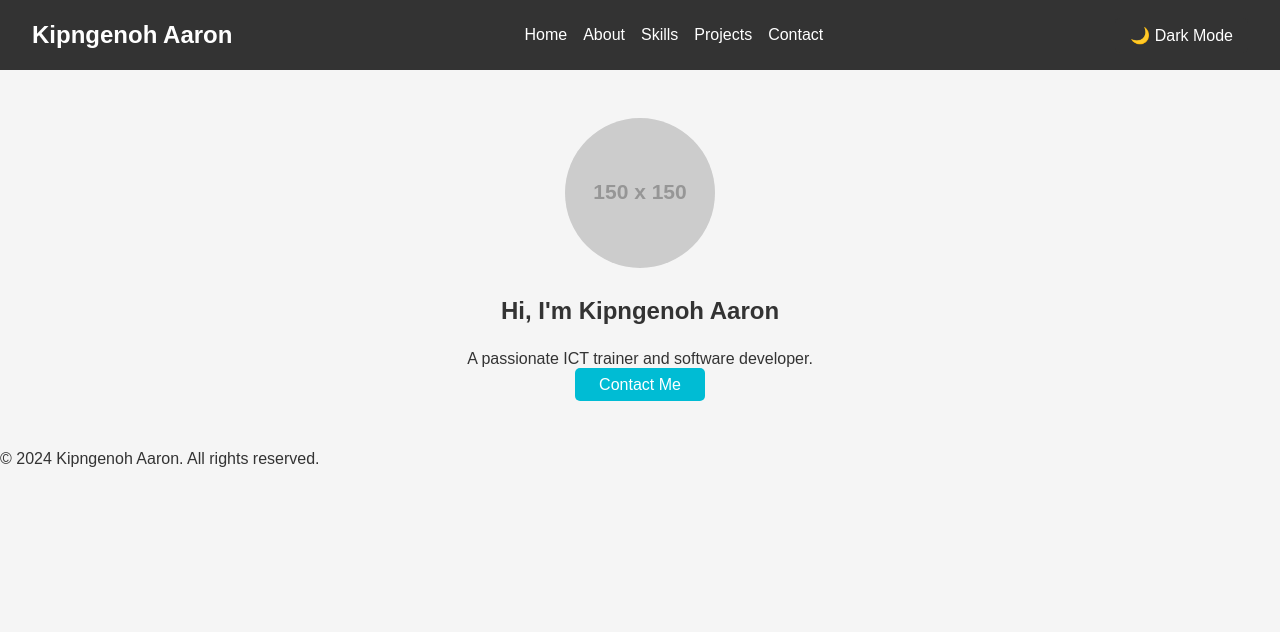
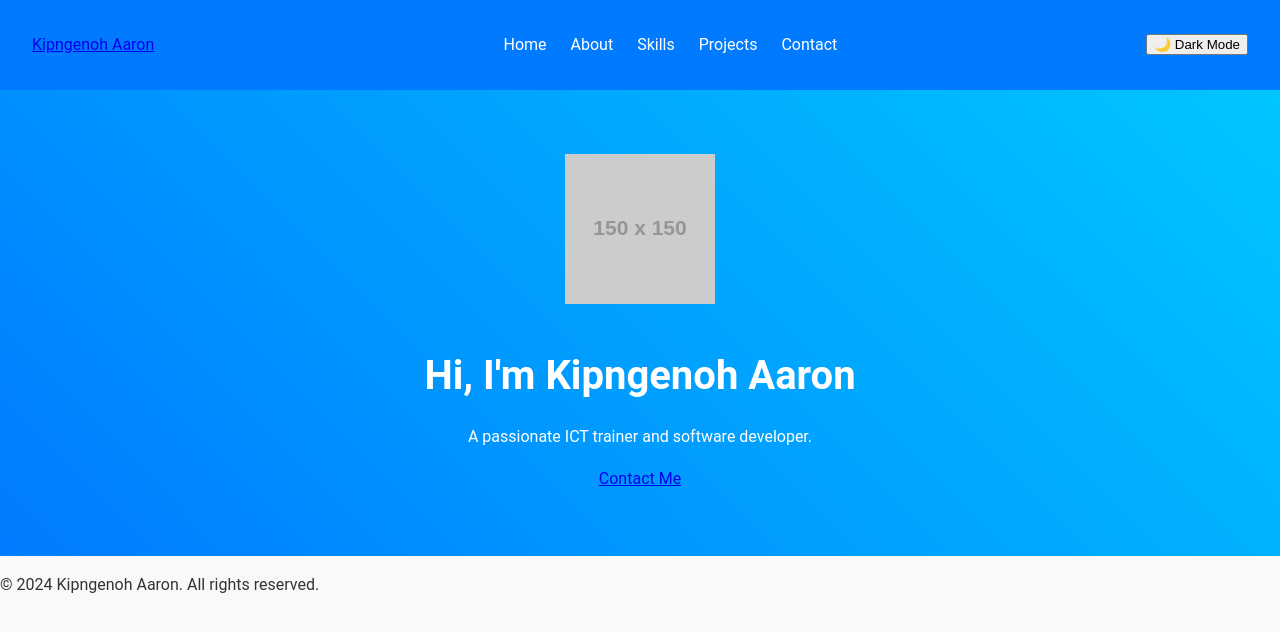
Before and after one commit to kipngenohaaron/kipngenoh-portfolio, a React (Create React App) app: page / in a window 1280 px wide. Shown: the top 632 px of the page. Built offline with nearby package versions, Linux system fonts and the light colour scheme.

Commit message:
updated interactive UX

```diff
--- a/src/styles/main.css
+++ b/src/styles/main.css
@@ -151,26 +151,20 @@ button {
   }
 } */
 /* General Reset */
-* {
+*/* General Styling */
+body {
   margin: 0;
-  padding: 0;
-  box-sizing: border-box;
+  font-family: 'Roboto', sans-serif;
+  line-height: 1.6;
+  background-color: #f9f9f9;
+  color: #333;
+  transition: all 0.3s ease;
 }
 
-body {
-  font-family: 'Arial', sans-serif;
-  line-height: 1.6;
-  background-color: #f5f5f5;
-  color: #333;
-}
-
-a {
-  text-decoration: none;
-  color: inherit;
-}
-
-h1, h2, h3 {
-  margin-bottom: 1rem;
+/* Dark Mode */
+body.dark-mode {
+  background-color: #121212;
+  color: #e0e0e0;
 }
 
 /* Header */
@@ -179,219 +173,113 @@ h1, h2, h3 {
   justify-content: space-between;
   align-items: center;
   padding: 1rem 2rem;
-  background-color: #333;
+  background: #007bff;
   color: #fff;
 }
 
-.logo a {
-  font-size: 1.5rem;
-  font-weight: bold;
+.nav ul {
+  display: flex;
+  list-style: none;
+  gap: 1.5rem;
 }
 
-.nav ul {
-  list-style: none;
-  display: flex;
-  gap: 1rem;
+.nav ul li a {
+  color: #fff;
+  text-decoration: none;
 }
 
-.nav a {
-  color: #fff;
-}
-
-.nav a:hover {
-  color: #00bcd4;
+.dark-mode .header {
+  background: #1f1f1f;
 }
 
 /* Hero Section */
 .hero {
   text-align: center;
-  padding: 3rem 2rem;
+  padding: 4rem 2rem;
+  background: linear-gradient(45deg, #007bff, #00c6ff);
+  color: white;
 }
 
-.profile-pic {
-  width: 150px;
-  border-radius: 50%;
+.hero h1 {
+  font-size: 2.5rem;
   margin-bottom: 1rem;
 }
 
-.cta {
-  background-color: #00bcd4;
-  color: #fff;
-  padding: 0.5rem 1.5rem;
-  border-radius: 5px;
+/* Skills Section */
+.skills {
+  display: flex;
+  flex-wrap: wrap;
+  gap: 1rem;
+  justify-content: center;
+  padding: 2rem;
 }
 
-.cta:hover {
-  background-color: #008ba3;
+.skills .skill {
+  background: #007bff;
+  color: white;
+  padding: 1rem;
+  border-radius: 10px;
+  box-shadow: 0px 4px 6px rgba(0, 0, 0, 0.1);
 }
 
-/* About Section */
-.about {
-  padding: 2rem;
-  background-color: #fff;
-}
-
-.about p {
-  margin-bottom: 1rem;
+.dark-mode .skills .skill {
+  background: #1f1f1f;
 }
 
 /* Projects Section */
 .projects {
   padding: 2rem;
-  background-color: #f9f9f9;
-}
-
-.project-grid {
-  display: grid;
-  grid-template-columns: repeat(auto-fit, minmax(300px, 1fr));
-  gap: 1rem;
 }
 
 .project-card {
+  background: white;
   padding: 1rem;
-  border: 1px solid #ddd;
-  border-radius: 5px;
-  background-color: #fff;
+  border-radius: 10px;
+  box-shadow: 0px 4px 6px rgba(0, 0, 0, 0.1);
+  margin: 1rem 0;
+  text-align: left;
 }
 
-.project-card a {
-  display: block;
-  margin-top: 0.5rem;
-  color: #00bcd4;
-}
-
-.project-card a:hover {
-  text-decoration: underline;
-}
-
-/* Skills Section */
-.skills {
-  padding: 2rem;
-  background-color: #fff;
-}
-
-.skills-grid {
-  display: grid;
-  grid-template-columns: repeat(auto-fit, minmax(300px, 1fr));
-  gap: 1rem;
-}
-
-.skills-card {
-  padding: 1rem;
-  border: 1px solid #ddd;
-  border-radius: 5px;
-  background-color: #f9f9f9;
-}
-
-.skills-card ul {
-  list-style: none;
-  padding: 0;
-}
-
-.skills-card li {
-  margin-bottom: 0.5rem;
+.dark-mode .project-card {
+  background: #1f1f1f;
 }
 
 /* Contact Section */
 .contact {
   padding: 2rem;
-  background-color: #f9f9f9;
+  text-align: center;
 }
 
-.contact form {
-  display: flex;
-  flex-direction: column;
-  gap: 1rem;
-}
-
-.contact input, .contact textarea {
+.contact-form input,
+.contact-form textarea {
   width: 100%;
+  margin-bottom: 1rem;
   padding: 0.5rem;
   border: 1px solid #ddd;
   border-radius: 5px;
 }
 
-.contact button {
-  padding: 0.5rem 1rem;
-  background-color: #00bcd4;
-  color: #fff;
+.contact-form button {
+  padding: 0.7rem 2rem;
+  background: #007bff;
+  color: white;
   border: none;
   border-radius: 5px;
+  cursor: pointer;
 }
 
-.contact button:hover {
-  background-color: #008ba3;
+.contact-form button:hover {
+  background: #0056b3;
 }
 
 /* Footer */
 .footer {
   text-align: center;
   padding: 1rem;
-  background-color: #333;
-  color: #fff;
-}
-
-.footer a {
-  color: #00bcd4;
-}
-/* General Dark Mode Styles */
-body.dark-mode {
-  background-color: #121212;
-  color: #e0e0e0;
-}
-
-.dark-mode .header {
-  background-color: #1f1f1f;
-}
-
-.dark-mode .nav ul li a:hover {
-  background-color: #333;
-  color: #e0e0e0;
-}
-
-.dark-mode .hero {
-  background: linear-gradient(to right, #121212, #333);
-}
-
-.dark-mode .skills .grid-item {
-  background-color: #1f1f1f;
-}
-
-.dark-mode .projects .project-card {
-  background-color: #1f1f1f;
-}
-
-.dark-mode .contact {
-  background-color: #1f1f1f;
+  background: #007bff;
+  color: white;
 }
 
 .dark-mode .footer {
-  background-color: #1f1f1f;
+  background: #1f1f1f;
 }
-
-.dark-mode .dark-mode-toggle {
-  background-color: #e0e0e0;
-  color: #121212;
-}
-
-.dark-mode .dark-mode-toggle:hover {
-  background-color: #333;
-  color: #e0e0e0;
-}
-
-/* Dark Mode Toggle Button */
-.dark-mode-toggle {
-  background-color: #333;
-  color: #fff;
-  border: none;
-  padding: 8px 15px;
-  font-size: 1em;
-  border-radius: 5px;
-  cursor: pointer;
-  transition: all 0.3s ease-in-out;
-}
-
-.dark-mode-toggle:hover {
-  background-color: #007bff;
-  color: #fff;
-}
```
